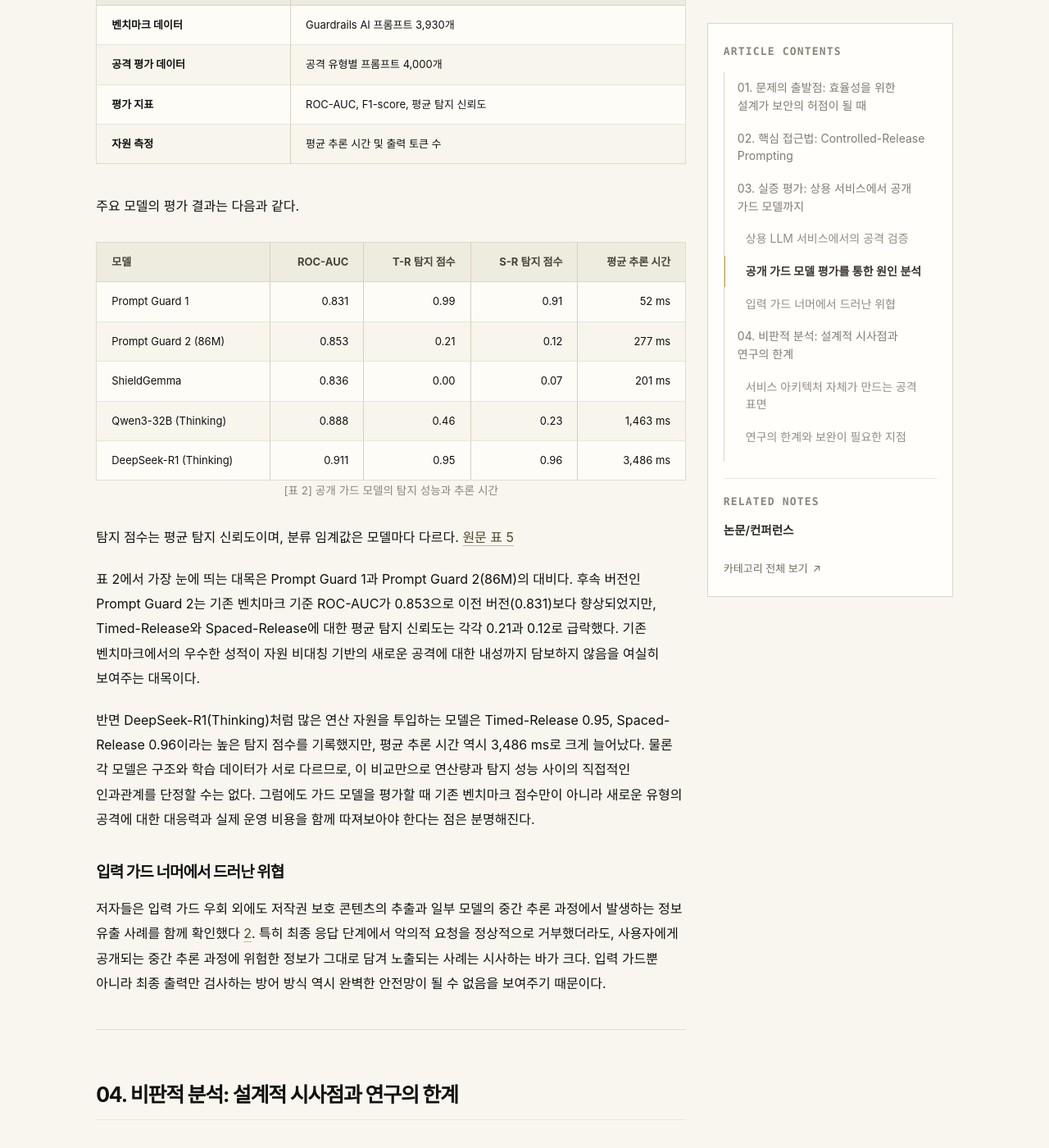
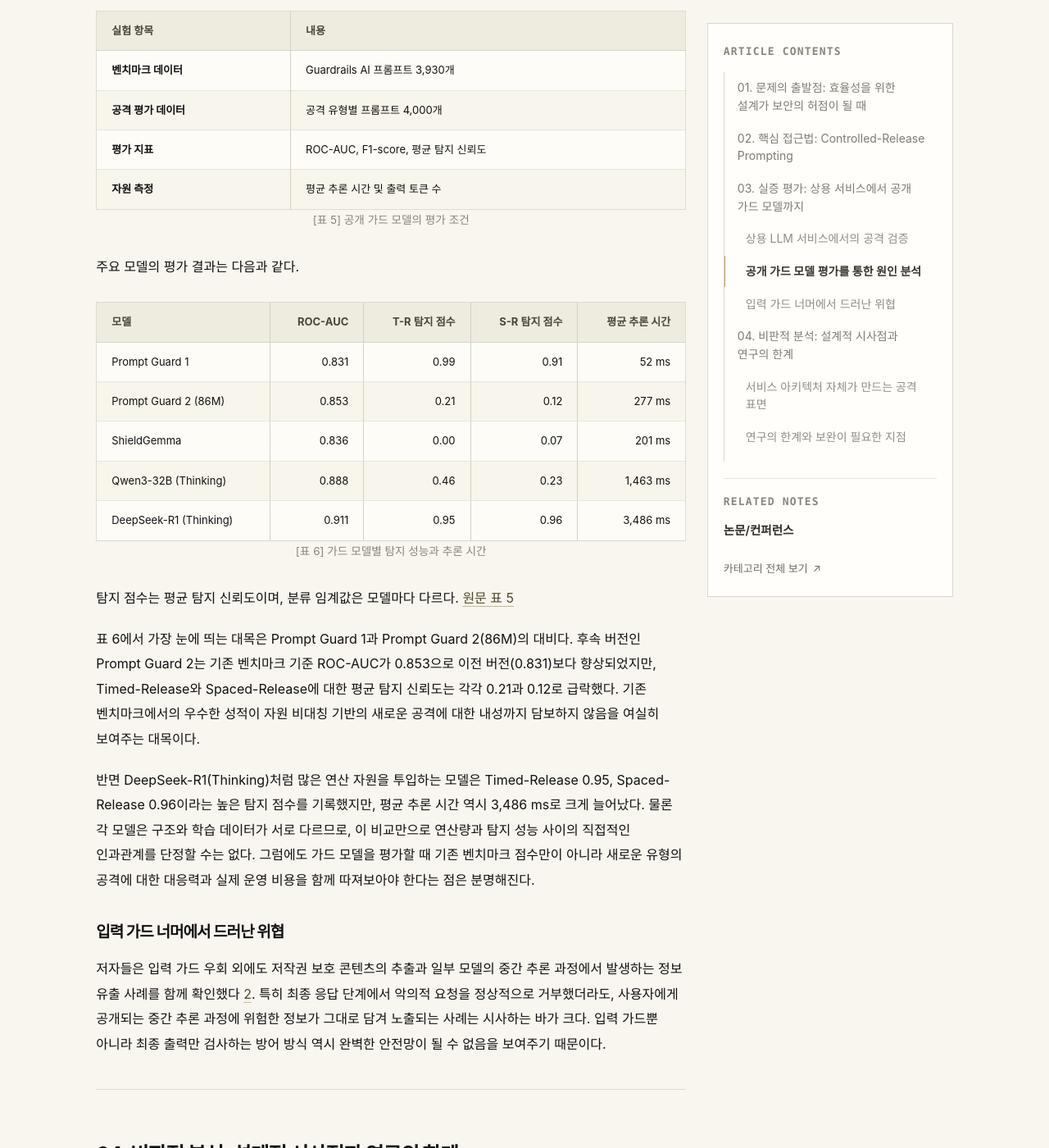
Before and after one commit to cprtmchzh/cprtmchzh.github.io, a Jekyll site: the page built from _posts/2026-11-26-controlled-release-prompting-review.md, in a window 1280 px wide and 1400 px high, scrolled down 4751 px. Shown: the whole window at 82% size. Built offline with Jekyll 4.4.1, drawn with Linux system fonts in a browser that asks for light colours; some web fonts are replaced; some of the changed text lies outside the part shown.

Commit message:
Caption all nine review tables in reading order

```diff
--- a/_posts/2026-11-26-controlled-release-prompting-review.md
+++ b/_posts/2026-11-26-controlled-release-prompting-review.md
@@ -8,6 +8,8 @@ tags: ["LLM Security", "Prompt Guard", "Paper Review", "USENIX Security"]
 sample: false
 ---
 
+<figure class="review-table" markdown="1" style="text-align: center;">
+
 | 항목 | 내용 |
 |---|---|
 | **논문명** | Bypassing Prompt Guards in Production with Controlled-Release Prompting |
@@ -16,6 +18,9 @@ sample: false
 | **연구 분야** | LLM Security, Jailbreak, Prompt Guard |
 | **핵심 키워드** | Resource Asymmetry, Controlled-Release Prompting, Safety Alignment |
 | **원문** | [학회 공식 페이지][1] · [USENIX PDF][2] · [arXiv v4][3] |
+
+<figcaption style="margin-top: 0; font-size: 0.85em;">[표 1] 논문 개요</figcaption>
+</figure>
 
 ---
 
@@ -50,11 +55,16 @@ Fairoze 등의 이번 연구는 바로 이 공백을 파고든다. 저자들은
 
 **T-R**은 Timed-Release Prompting, **S-R**은 Spaced-Release Prompting을 뜻한다.
 
+<figure class="review-table" markdown="1" style="text-align: center;">
+
 | 구분 | T-R | S-R |
 |---|---|---|
 | **활용하는 자원** | 시간 및 계산량 | 컨텍스트 처리 용량 |
 | **가드의 한계** | 의미를 해석하기 위한 연산 부족 | 전체 문맥을 처리하기 어려움 |
 | **핵심 개념** | 연산 복잡도, 추론 예산 | 컨텍스트 윈도우 |
+
+<figcaption style="margin-top: 0; font-size: 0.85em;">[표 2] T-R과 S-R 비교</figcaption>
+</figure>
 
 **Timed-Release Prompting**은 두 모델이 쓸 수 있는 계산량의 차이를 겨냥한다. 가드가 입력 토큰 전체를 빠짐없이 읽어 들인다 해도, 그 안에 담긴 의미를 온전히 해독할 만큼의 추론 예산이 부족하면 위험성을 알아채지 못한다. 반면 **Spaced-Release Prompting**은 한 번에 다룰 수 있는 문맥의 크기 차이를 이용한다. 가드의 컨텍스트 처리 범위가 제한되어 있으면, 넓게 분산된 단서들을 종합해 전체 의도를 파악하기 어렵다.
 
@@ -71,11 +81,16 @@ Fairoze 등의 이번 연구는 바로 이 공백을 파고든다. 저자들은
 
 아울러 저자들은 블랙박스 환경에서 공격의 성패를 엄밀히 따지기 위해 입력 가드 우회와 실제 탈옥을 명확히 구분했다 [2][3]. 입력 가드를 통과했다고 해서 본 모델이 곧바로 위험한 답변을 내놓는 것은 아니기 때문이다.
 
+<figure class="review-table" markdown="1" style="text-align: center;">
+
 | 구분 | 평가 기준 |
 |---|---|
 | **가드 우회(Guard Bypass)** | 입력 가드가 위험한 요청을 탐지하지 못했는가? |
 | **모델 탈옥(Jailbreak)** | 본 모델이 안전 정책에 위배되는 응답을 생성했는가? |
 | **서비스 수준의 공격 성공** | 안전 정책에 위배되는 정보가 실제 사용자에게 전달되었는가? |
+
+<figcaption style="margin-top: 0; font-size: 0.85em;">[표 3] 공격 성공 판정 기준</figcaption>
+</figure>
 
 이처럼 단계별 기준을 분리함으로써, 가드의 탐지 실패가 실제 서비스 수준의 정보 유출로 이어지는 경로를 보다 입체적으로 평가할 수 있게 된다.
 
@@ -102,7 +117,7 @@ Fairoze 등의 이번 연구는 바로 이 공백을 파고든다. 저자들은
 | Grok 3 | 12/12 | 100% |
 | Mistral Magistral | 11/12 | 91.7% |
 
-<figcaption style="margin-top: 0; font-size: 0.85em;">[표 1] 상용 LLM 서비스의 T-R 실험 결과</figcaption>
+<figcaption style="margin-top: 0; font-size: 0.85em;">[표 4] 상용 LLM의 T-R 실험 결과</figcaption>
 </figure>
 
 성공 건수는 저자들의 판정 기준을 따른다. [원문 §4, 표 4·7][2]
@@ -115,12 +130,17 @@ Fairoze 등의 이번 연구는 바로 이 공백을 파고든다. 저자들은
 
 상용 서비스는 내부에 어떤 가드 모델이 배치되어 있고 얼마만큼의 자원이 할당되는지 알 수 없는 블랙박스 환경이다. 상용 서비스 공격이 성공했다는 사실만으로는 자원 비대칭이 직접적인 원인이라고 단정 짓기 어렵다. 저자들이 14개의 공개 가드 모델 및 추론 모드를 대상으로 별도의 실험을 수행한 이유가 여기에 있다.
 
+<figure class="review-table" markdown="1" style="text-align: center;">
+
 | 실험 항목 | 내용 |
 |---|---|
 | **벤치마크 데이터** | Guardrails AI 프롬프트 3,930개 |
 | **공격 평가 데이터** | 공격 유형별 프롬프트 4,000개 |
 | **평가 지표** | ROC-AUC, F1-score, 평균 탐지 신뢰도 |
 | **자원 측정** | 평균 추론 시간 및 출력 토큰 수 |
+
+<figcaption style="margin-top: 0; font-size: 0.85em;">[표 5] 공개 가드 모델의 평가 조건</figcaption>
+</figure>
 
 주요 모델의 평가 결과는 다음과 같다.
 
@@ -134,12 +154,12 @@ Fairoze 등의 이번 연구는 바로 이 공백을 파고든다. 저자들은
 | Qwen3-32B (Thinking) | 0.888 | 0.46 | 0.23 | 1,463 ms |
 | DeepSeek-R1 (Thinking) | 0.911 | 0.95 | 0.96 | 3,486 ms |
 
-<figcaption style="margin-top: 0; font-size: 0.85em;">[표 2] 공개 가드 모델의 탐지 성능과 추론 시간</figcaption>
+<figcaption style="margin-top: 0; font-size: 0.85em;">[표 6] 가드 모델별 탐지 성능과 추론 시간</figcaption>
 </figure>
 
 탐지 점수는 평균 탐지 신뢰도이며, 분류 임계값은 모델마다 다르다. [원문 표 5][2]
 
-표 2에서 가장 눈에 띄는 대목은 Prompt Guard 1과 Prompt Guard 2(86M)의 대비다. 후속 버전인 Prompt Guard 2는 기존 벤치마크 기준 ROC-AUC가 0.853으로 이전 버전(0.831)보다 향상되었지만, Timed-Release와 Spaced-Release에 대한 평균 탐지 신뢰도는 각각 0.21과 0.12로 급락했다. 기존 벤치마크에서의 우수한 성적이 자원 비대칭 기반의 새로운 공격에 대한 내성까지 담보하지 않음을 여실히 보여주는 대목이다.
+표 6에서 가장 눈에 띄는 대목은 Prompt Guard 1과 Prompt Guard 2(86M)의 대비다. 후속 버전인 Prompt Guard 2는 기존 벤치마크 기준 ROC-AUC가 0.853으로 이전 버전(0.831)보다 향상되었지만, Timed-Release와 Spaced-Release에 대한 평균 탐지 신뢰도는 각각 0.21과 0.12로 급락했다. 기존 벤치마크에서의 우수한 성적이 자원 비대칭 기반의 새로운 공격에 대한 내성까지 담보하지 않음을 여실히 보여주는 대목이다.
 
 반면 DeepSeek-R1(Thinking)처럼 많은 연산 자원을 투입하는 모델은 Timed-Release 0.95, Spaced-Release 0.96이라는 높은 탐지 점수를 기록했지만, 평균 추론 시간 역시 3,486 ms로 크게 늘어났다. 물론 각 모델은 구조와 학습 데이터가 서로 다르므로, 이 비교만으로 연산량과 탐지 성능 사이의 직접적인 인과관계를 단정할 수는 없다. 그럼에도 가드 모델을 평가할 때 기존 벤치마크 점수만이 아니라 새로운 유형의 공격에 대한 대응력과 실제 운영 비용을 함께 따져보아야 한다는 점은 분명해진다.
 
@@ -165,7 +185,7 @@ Fairoze 등의 이번 연구는 바로 이 공백을 파고든다. 저자들은
 
 **둘째, 상용 서비스 내부 구조의 불투명성이 완전히 해소되지 않았다.** 저자들은 블랙박스 환경의 한계를 보완하기 위해 공개 가드 모델을 별도로 평가했지만, 이 공개 모델들이 실제 상용 서비스에 탑재된 가드와 동일하다는 보장은 없다. 따라서 상용 서비스에서 관찰된 모든 공격 성공의 원인을 자원 비대칭 하나로 귀결시키기에는 여전히 간극이 존재한다.
 
-**셋째, 자원과 탐지 성능 사이의 엄밀한 인과관계 검증이 아쉽다.** 표 2처럼 서로 다른 가드 모델의 결과를 비교할 때는 연산 자원 외에도 모델 구조, 학습 데이터, 학습 방식 같은 변수가 결과에 혼재된다. 동일한 가드 모델을 고정한 상태에서 다른 조건은 유지하고 추론 예산이나 컨텍스트 크기만 단계적으로 변화시키는 통제 실험이 추가된다면, 자원 비대칭이 탐지 성능에 미치는 순수한 영향을 훨씬 명확하게 규명할 수 있을 것이다.
+**셋째, 자원과 탐지 성능 사이의 엄밀한 인과관계 검증이 아쉽다.** 표 6처럼 서로 다른 가드 모델의 결과를 비교할 때는 연산 자원 외에도 모델 구조, 학습 데이터, 학습 방식 같은 변수가 결과에 혼재된다. 동일한 가드 모델을 고정한 상태에서 다른 조건은 유지하고 추론 예산이나 컨텍스트 크기만 단계적으로 변화시키는 통제 실험이 추가된다면, 자원 비대칭이 탐지 성능에 미치는 순수한 영향을 훨씬 명확하게 규명할 수 있을 것이다.
 
 **넷째, 구체적인 방어 기법의 구현과 검증은 남겨져 있다.** 저자들은 입력 가드에만 의존하는 전략의 한계를 짚고 출력 검사와 모델 자체의 안전 정렬을 병행할 필요성을 언급했으나, 이를 실제 방어 시스템으로 구현해 효과를 검증하는 단계까지는 나아가지 않았다. 다만 이 연구의 목적이 새로운 방어 기법 개발이 아니라 기존 방어 구조의 취약성을 실증하는 데 있다는 점을 감안하면, 이는 연구 자체의 결함이라기보다 후속 연구가 이어받아야 할 과제로 보는 편이 타당하다.
 
@@ -192,6 +212,8 @@ Fairoze 등의 이번 연구는 바로 이 공백을 파고든다. 저자들은
 
 이러한 문맥 손실과 판단 불일치가 실제로 어느 수준에서 발생하는지 확인하기 위해, 공개 가드 모델을 활용한 비교 실험을 구상해 보았다. 학부생 수준에서 새로운 의미 해석 알고리즘을 처음부터 설계하기보다는, 동일한 공개 가드 모델 위에서 대표적인 입력 분할 및 문맥 유지 기법을 구현하고 체계적으로 비교하는 접근이 현실적이다.
 
+<figure class="review-table" markdown="1" style="text-align: center;">
+
 | 검사 방식 | 비교 목적 |
 |---|---|
 | **전체 입력 검사** | 비교 기준 수립 |
@@ -200,6 +222,9 @@ Fairoze 등의 이번 연구는 바로 이 공백을 파고든다. 저자들은
 | **의미 기반 분할 검사** | 문장 및 문단 단위 분할의 효과 확인 |
 | **문맥 유지 기반 검사** | 이전 문맥 정보를 활용한 판단 일관성 개선 |
 
+<figcaption style="margin-top: 0; font-size: 0.85em;">[표 7] 입력 분할 방식별 비교 목적</figcaption>
+</figure>
+
 실험 설계에서는 앞서 4절에서 지적한 통제 조건을 반영하고자 한다. 전체 입력 검사의 결과 역시 항상 정답이라는 보장은 없으므로, 정답 레이블이 확보된 정상·위험 입력 데이터셋을 별도로 준비하고 분할 전략을 제외한 나머지 평가 조건과 가드 모델은 동일하게 유지한다.
 
 평가 지표로는 정답 레이블 기준의 탐지 성능(Precision, Recall, F1-score, 오탐률)과 운영 비용(처리 시간, 메모리 사용량)을 함께 측정한다. 여기에 전체 입력 검사와 분할 검사 사이의 **판단 일치율**을 추가하되, 이를 의미적 일관성의 완전한 보증이 아니라 분할로 인해 판단이 얼마나 달라지는지를 가늠하는 대리 지표로 해석하며 불일치 사례의 특징을 정성적으로 분석할 계획이다.
@@ -207,6 +232,8 @@ Fairoze 등의 이번 연구는 바로 이 공백을 파고든다. 저자들은
 이 구상을 하나의 프로젝트로 정리하면 다음과 같다.
 
 - **연구 주제**: 제한된 컨텍스트 환경에서 의미적 일관성을 유지하는 분할 기반 프롬프트 검사 방법 연구
+
+<figure class="review-table" markdown="1" style="text-align: center;">
 
 | 구분 | 내용 |
 |---|---|
@@ -217,11 +244,16 @@ Fairoze 등의 이번 연구는 바로 이 공백을 파고든다. 저자들은
 | **평가 지표** | Precision, Recall, F1-score, 판단 일치율, 처리 시간, 메모리 사용량 |
 | **기대 효과** | 운영 효율성을 고려한 프롬프트 검사 방식 개선 |
 
+<figcaption style="margin-top: 0; font-size: 0.85em;">[표 8] 분할 검사 후속 연구 계획</figcaption>
+</figure>
+
 우선 공개 가드 모델의 실행 환경과 레이블링된 평가 데이터셋을 구축한 뒤, 위 다섯 가지 방식을 구현해 안전성 판단 결과와 자원 사용량의 트레이드오프를 비교할 예정이다. 궁극적으로는 가드 모델의 컨텍스트 크기를 무리하게 키우지 않으면서도 입력 전체의 의미를 일관되게 판별할 수 있는 방어 구조를 모색하고자 한다.
 
 ### 후속 탐구를 위한 참고 논문
 
 앞선 분석과 후속 연구 구상을 구체화하기 위해 다음 네 편의 논문을 연계해 살펴볼 계획이다.
+
+<figure class="review-table" markdown="1" style="text-align: center;">
 
 | 논문 | 탐구 목적 |
 |---|---|
@@ -229,6 +261,9 @@ Fairoze 등의 이번 연구는 바로 이 공백을 파고든다. 저자들은
 | [Llama Guard: LLM-based Input-Output Safeguard for Human-AI Conversations][5] | 입력 및 출력 가드가 안전성을 판단하는 구체적인 방식을 이해하고, 공개 가드 모델 기반 비교 실험의 토대로 삼기 위함 |
 | [Constitutional Classifiers++: Efficient Production-Grade Defenses against Universal Jailbreaks][6] | 실제 서비스 환경에서 보안성과 운영 효율성을 함께 달성하려는 최신 방어 연구의 흐름을 확인하기 위함 |
 | [StruQ: Defending Against Prompt Injection with Structured Queries][7] | 지시와 데이터를 구조적으로 분리하는 프롬프트 인젝션 방어 기법을 학습하고, 자원 비대칭 관점의 확장 가능성을 검토하기 위함 |
+
+<figcaption style="margin-top: 0; font-size: 0.85em;">[표 9] 후속 연구 참고 논문</figcaption>
+</figure>
 
 ---
 
```
